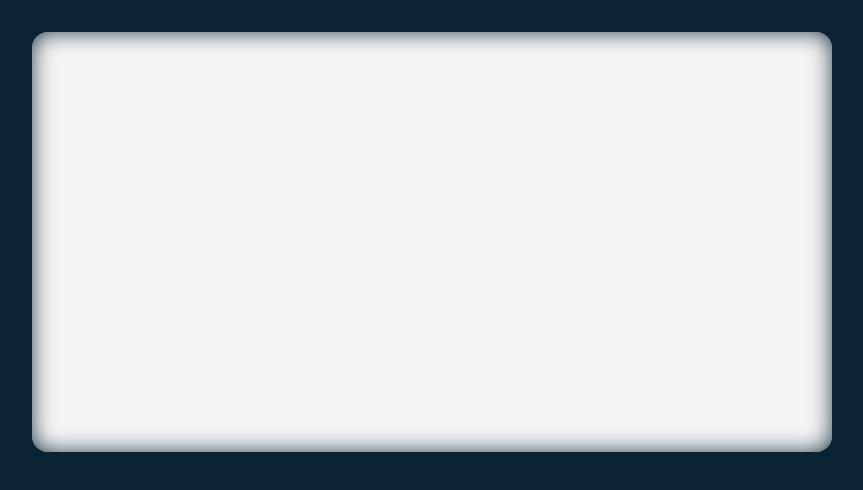
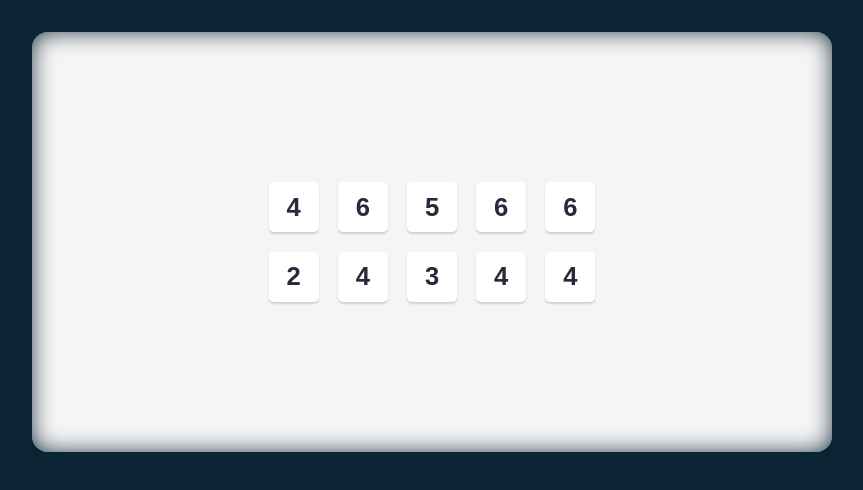
Before and after one commit to SOCRAMBLLE/tenzies-game, a React (Vite) app: page / in a window 1280 px wide. Shown: the top 490 px of the page, without its empty margins (0-863 px from the left). Built offline with nearby package versions, Linux system fonts and the light colour scheme.

Commit message:
Added 10 dices generated randomly and saved in state

```diff
--- a/src/App.jsx
+++ b/src/App.jsx
@@ -1,5 +1,25 @@
+import { useState } from "react";
+import Dice from "./components/Dice";
+
 function App() {
-  return <main></main>;
+  const [diceArray, setDiceArray] = useState(generateDiceArray());
+
+  function generateDiceArray() {
+    const randomDiceNumber = () => Math.floor(Math.random() * 6) + 1;
+    const randomDiceArray = Array.from({ length: 10 }, () =>
+      randomDiceNumber()
+    );
+    return randomDiceArray;
+  }
+  return (
+    <main>
+      <div className="dice-container">
+        {diceArray.map((dice, index) => (
+          <Dice key={index} value={dice} />
+        ))}
+      </div>
+    </main>
+  );
 }
 
 export default App;
--- /dev/null
+++ b/src/components/Dice.jsx
@@ -0,0 +1,4 @@
+/* eslint-disable react/prop-types */
+export default function Dice(props) {
+  return <button className="dice">{props.value}</button>;
+}
--- a/src/index.css
+++ b/src/index.css
@@ -1,3 +1,5 @@
+@import url("https://fonts.googleapis.com/css2?family=Karla:ital,wght@0,200..800;1,200..800&display=swap");
+
 * {
   box-sizing: border-box;
 }
@@ -6,13 +8,40 @@ body {
   margin: 0;
   padding: 2rem;
   background-color: #0b2434;
+  font-family: Karla, sans-serif;
 }
 
 main {
+  position: relative;
   max-width: 800px;
   height: 420px;
   background-color: #f5f5f5;
   border-radius: 1rem;
   box-shadow: 0px 0px 15px 6px #000000;
   box-shadow: inset 0px 0px 25px -2px #0b2434;
+  display: flex;
+  flex-direction: column;
+  align-items: center;
+  justify-content: center;
 }
+
+.dice-container {
+  margin: auto;
+  display: grid;
+  grid-template: auto auto / repeat(5, 1fr);
+  gap: 1.2rem;
+}
+
+.dice {
+  border: 0;
+  color: #2b283a;
+  width: 50px;
+  height: 50px;
+  font-size: 1.6rem;
+  font-weight: bold;
+  text-align: center;
+  background-color: #ffffff;
+  box-shadow: 0px 2px 2px rgba(0, 0, 0, 0.15);
+  border-radius: 5px;
+  cursor: pointer;
+}
```
